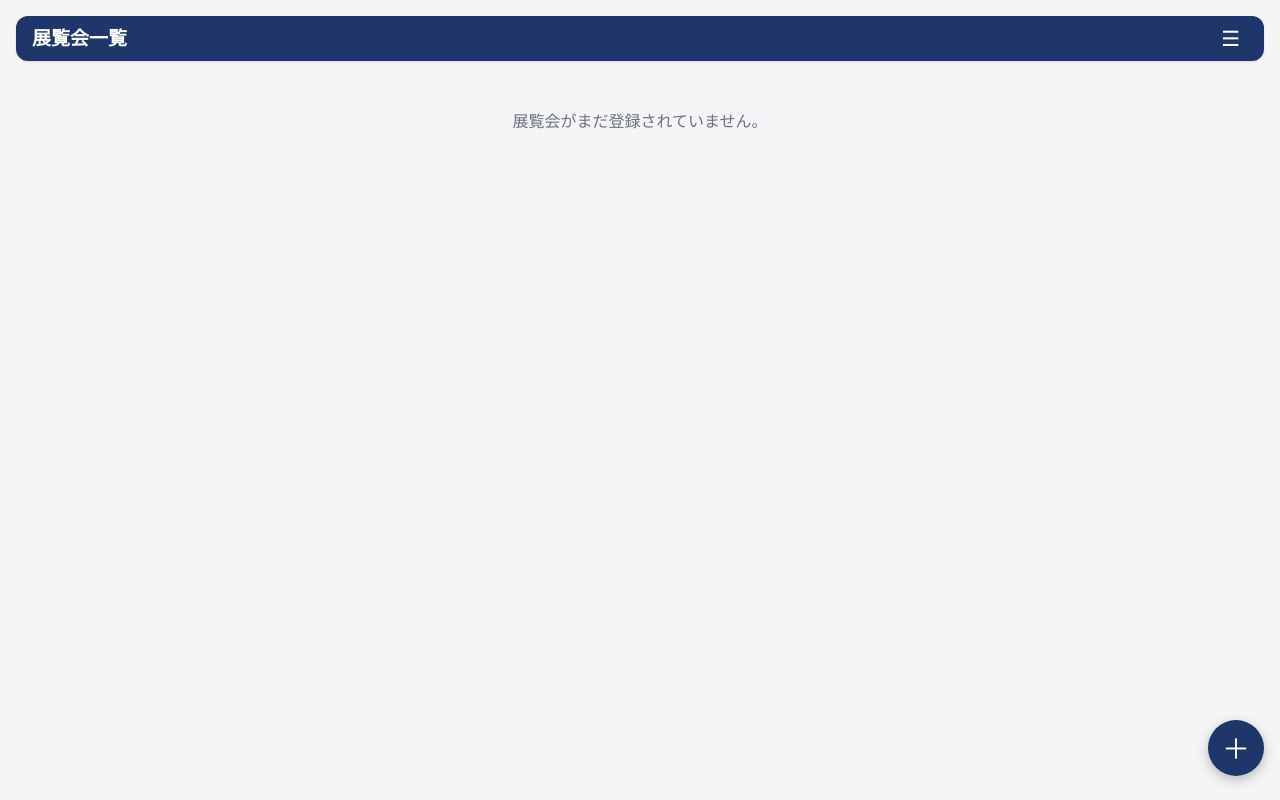
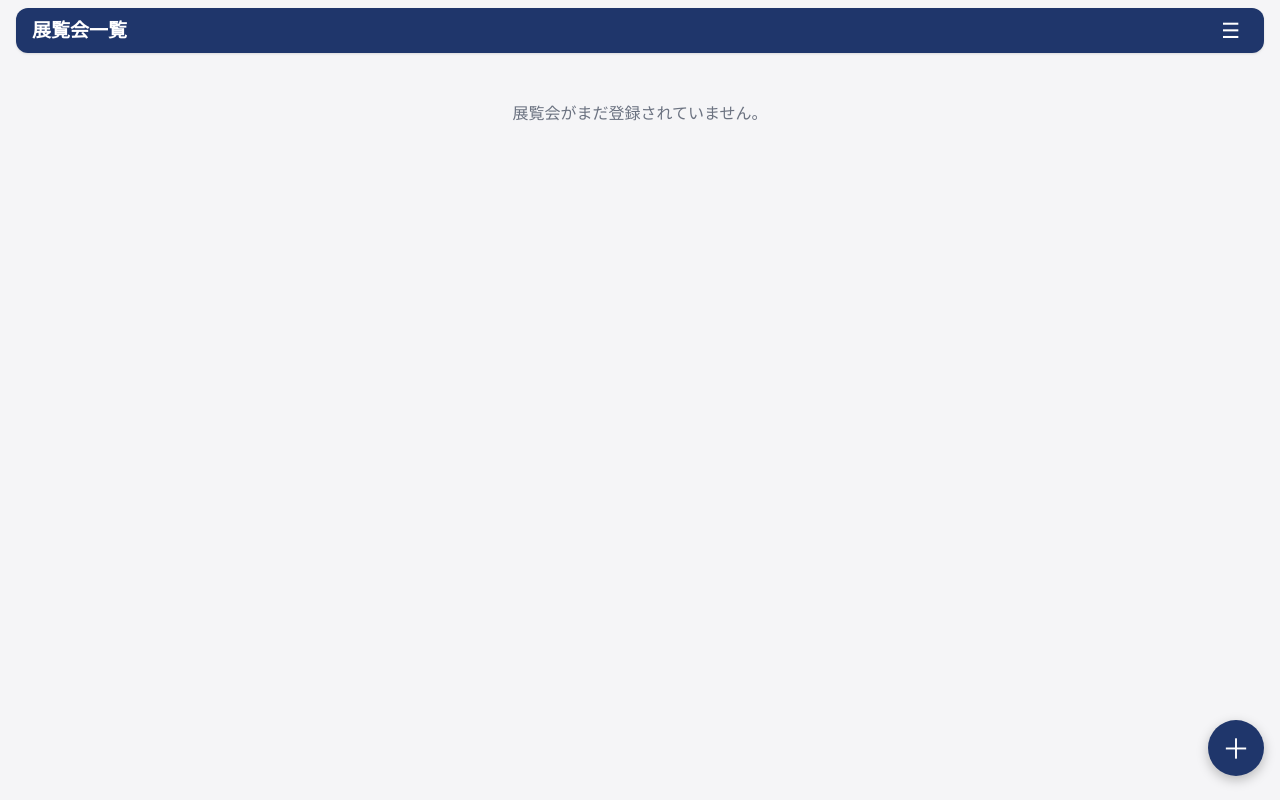
Before and after one commit to koharuLab/exhibition-archive, a React (Vite) app: page / in a window 1280 px wide. Built offline with nearby package versions, Linux system fonts and the light colour scheme.

Commit message:
update app

```diff
--- a/src/App.css
+++ b/src/App.css
@@ -2,7 +2,7 @@
 .list-screen {
   position: relative;
   min-height: 100svh;
-  padding: 16px 16px 96px;
+  padding: 8px 16px 96px;
 }
 
 .list-header {
@@ -18,10 +18,10 @@
   margin-bottom: 16px;
   box-shadow: var(--shadow);
   /* 下にスクロールしても画面上部に固定する。
-     固定時の上余白を .list-screen の上パディング(16px)に合わせ、
+     固定時の上余白を .list-screen の上パディング(8px)に合わせ、
      ノッチ等のセーフエリアぶんも確保する */
   position: sticky;
-  top: calc(16px + env(safe-area-inset-top, 0px));
+  top: calc(8px + env(safe-area-inset-top, 0px));
   z-index: 100;
 }
 
```
